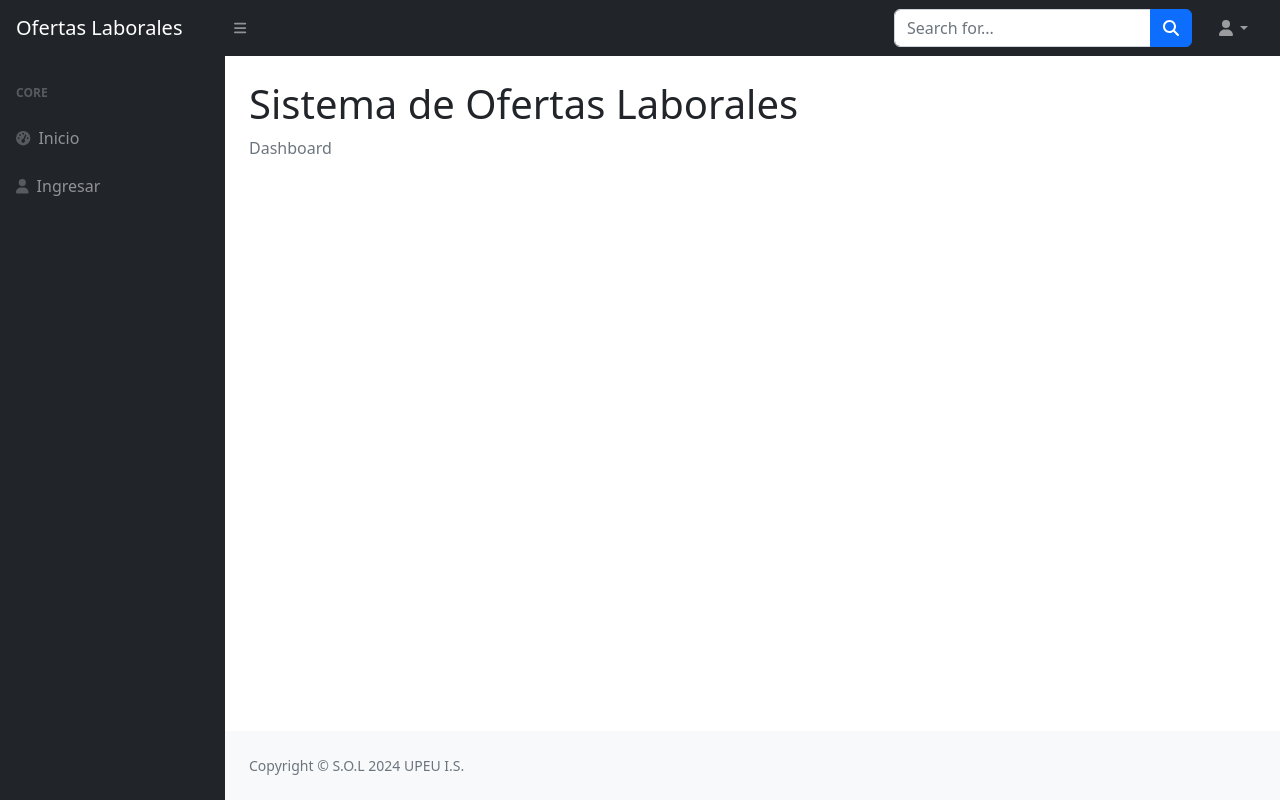
After one commit to ClaudioB12/Sistema_Postulacion, a PHP site: the page made by index - copia.php in a window 1280 px wide. The commit adds this page. Run offline with PHP 8.4, Linux system fonts and the light colour scheme; some libraries are stand-ins or nearby versions.

Commit message:
Actualización 25/04/2024

```diff
--- /dev/null
+++ b/index - copia.php
@@ -0,0 +1,81 @@
+<!DOCTYPE html>
+<html lang="en">
+    <head>
+        <meta charset="utf-8" />
+        <meta http-equiv="X-UA-Compatible" content="IE=edge" />
+        <meta name="viewport" content="width=device-width, initial-scale=1, shrink-to-fit=no" />
+        <meta name="description" content="" />
+        <meta name="author" content="" />
+        <title>Dashboard - SB Admin</title>
+        <link href="https://cdn.jsdelivr.net/npm/simple-datatables@7.1.2/dist/style.min.css" rel="stylesheet" />
+        <link href="plantilla/css/styles.css" rel="stylesheet" />
+        <script src="https://use.fontawesome.com/releases/v6.3.0/js/all.js" crossorigin="anonymous"></script>
+    </head>
+    <body class="sb-nav-fixed">
+        <nav class="sb-topnav navbar navbar-expand navbar-dark bg-dark">
+            <!-- Navbar Brand-->
+            <a class="navbar-brand ps-3" href="index.html">Ofertas Laborales</a>
+            <!-- Sidebar Toggle-->
+            <button class="btn btn-link btn-sm order-1 order-lg-0 me-4 me-lg-0" id="sidebarToggle" href="#!"><i class="fas fa-bars"></i></button>
+            <!-- Navbar Search-->
+            <form class="d-none d-md-inline-block form-inline ms-auto me-0 me-md-3 my-2 my-md-0">
+                <div class="input-group">
+                    <input class="form-control" type="text" placeholder="Search for..." aria-label="Search for..." aria-describedby="btnNavbarSearch" />
+                    <button class="btn btn-primary" id="btnNavbarSearch" type="button"><i class="fas fa-search"></i></button>
+                </div>
+            </form>
+            <!-- Navbar-->
+            <ul class="navbar-nav ms-auto ms-md-0 me-3 me-lg-4">
+                <li class="nav-item dropdown">
+                    <a class="nav-link dropdown-toggle" id="navbarDropdown" href="#" role="button" data-bs-toggle="dropdown" aria-expanded="false"><i class="fas fa-user fa-fw"></i></a>
+                    <ul class="dropdown-menu dropdown-menu-end" aria-labelledby="navbarDropdown">
+                        <li><a class="dropdown-item" href="#!">Settings</a></li>
+                        <li><a class="dropdown-item" href="#!">Activity Log</a></li>
+                        <li><hr class="dropdown-divider" /></li>
+                        <li><a class="dropdown-item" href="#!">Logout</a></li>
+                    </ul>
+                </li>
+            </ul>
+        </nav>
+        <div id="layoutSidenav">
+            <div id="layoutSidenav_nav">
+                <nav class="sb-sidenav accordion sb-sidenav-dark" id="sidenavAccordion">
+                    <div class="sb-sidenav-menu">
+                        <div class="nav">
+                            <div class="sb-sidenav-menu-heading">Core</div>
+                            <a class="nav-link" href="index.php">
+                                <div class="sb-nav-link-icon"><i class="fas fa-tachometer-alt"></i></div>
+                                Inicio
+                            </a>
+                        </div>
+                        <div class="nav">
+                            <a class="nav-link" href="index.php">
+                                <div class="sb-nav-link-icon"><i class="fas fa-user"></i></div>
+                                Ingresar
+                            </a>
+                        </div>
+                    </div>
+                </nav>
+            </div>
+            <div id="layoutSidenav_content">
+                <main>
+                    <div class="container-fluid px-4">
+                        <h1 class="mt-4">Sistema de Ofertas Laborales</h1>
+                        <ol class="breadcrumb mb-4">
+                            <li class="breadcrumb-item active">Dashboard</li>
+                        </ol>
+                    </div>
+                </main>
+                <footer class="py-4 bg-light mt-auto">
+                    <div class="container-fluid px-4">
+                        <div class="d-flex align-items-center justify-content-between small">
+                            <div class="text-muted">Copyright &copy; S.O.L 2024 UPEU I.S.</div>
+                        </div>
+                    </div>
+                </footer>
+            </div>
+        </div>
+        <script src="https://cdn.jsdelivr.net/npm/bootstrap@5.2.3/dist/js/bootstrap.bundle.min.js" crossorigin="anonymous"></script>
+        <script src="plantilla/js/scripts.js"></script>
+    </body>
+</html>
```
Also changed, not shown: includes/conectar.php (added, +15 -0 lines), includes/config.php (added, +13 -0 lines), includes/footer.php (added, +13 -0 lines), includes/header.php (added, +60 -0 lines), index.php (+6 -73 lines), source/ingresar.php (added, +15 -0 lines).
